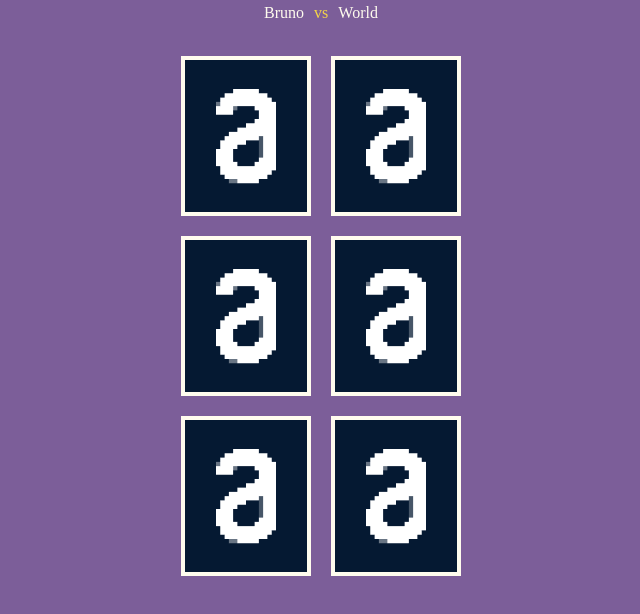
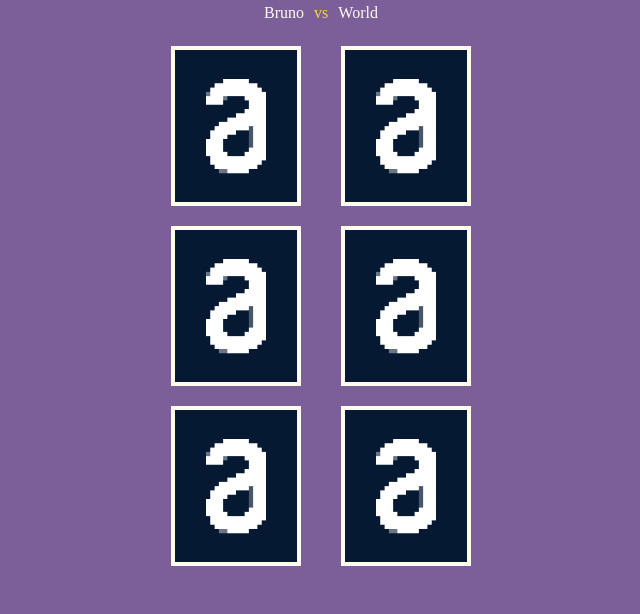
Before and after one commit to mr-bmt/matching-game, a website built with Vite: page index.html in a window 1280 px wide. Shown: the whole page, without its empty margins (319-959 px from the left). Built offline with nearby package versions, Linux system fonts and the light colour scheme; a web font is replaced by a local one.

Commit message:
Change GameBoard to object directory

```diff
--- a/main.js
+++ b/main.js
@@ -2,7 +2,7 @@ import "./src/styles/settings/colors.css";
 import "./src/styles/generic/reset.css";
 import "./src/styles/elements/base.css";
 import "./src/styles/settings/fonts.css";
-import GameBoard from "./src/components/GameBoard";
+import GameBoard from "./src/objects/GameBoard";
 import PlayersPanel from "./src/components/PlayersPanel";
 
 const $root = document.querySelector("#root");
--- a/src/components/GameCard/styles.css
+++ b/src/components/GameCard/styles.css
@@ -1,7 +1,6 @@
 .game-card-box {
   width: 130px;
   height: 160px;
-  margin: 10px;
   flex-shrink: 1;
 }
 
--- a/src/components/GameBoard/index.js
+++ b/src/objects/GameBoard/index.js
@@ -1,5 +1,5 @@
 import "./styles.css";
-import GameCard from "../GameCard";
+import GameCard from "../../components/GameCard";
 
 function GameBoard(amountOfCards = 6) {
   const cardList = new Array(amountOfCards).fill(GameCard());
--- a/src/components/GameBoard/styles.css
+++ b/src/objects/GameBoard/styles.css
@@ -11,4 +11,5 @@
   justify-content: space-between;
   align-content: space-between;
   flex-wrap: wrap;
+  gap: 20px;
 }
```
